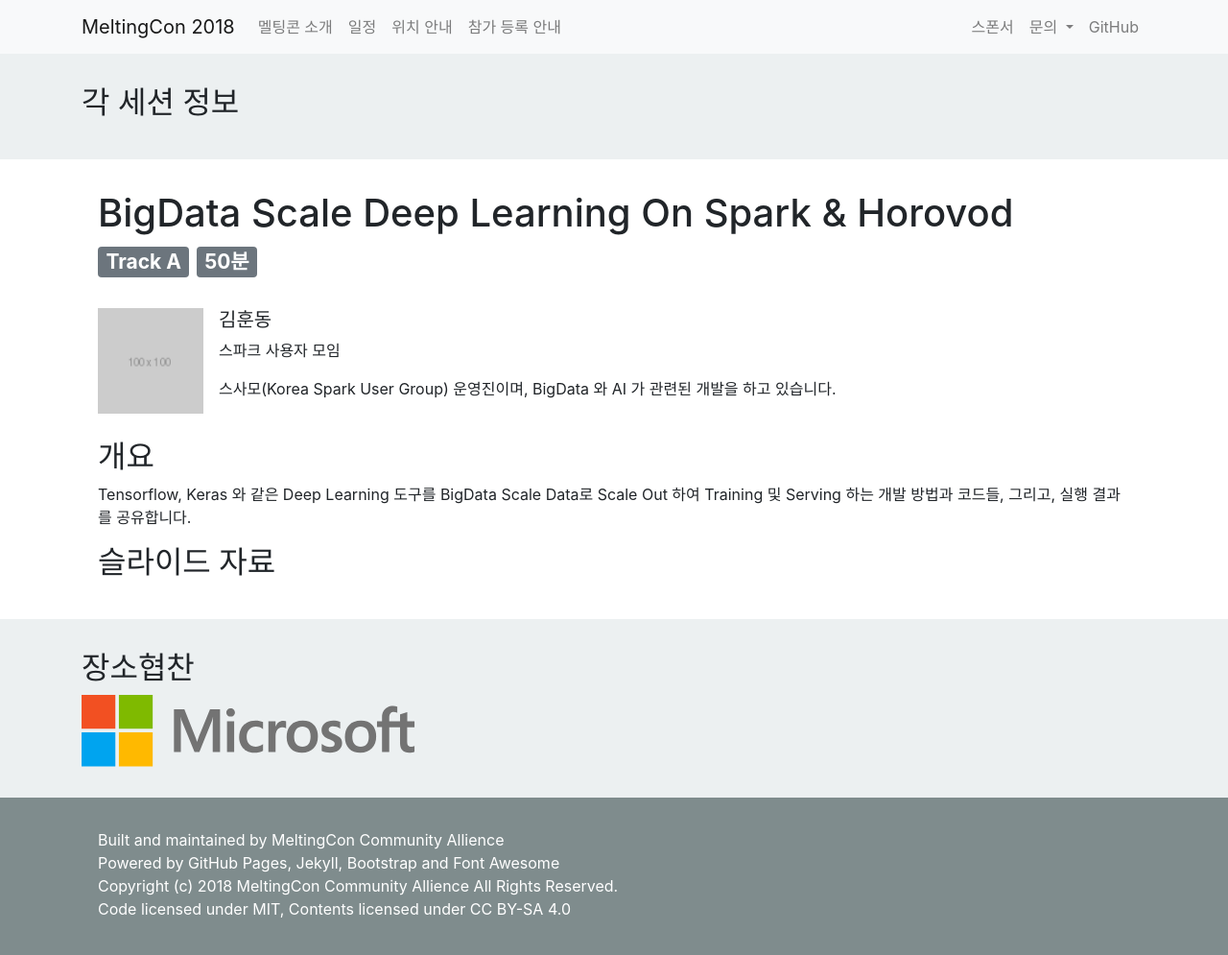
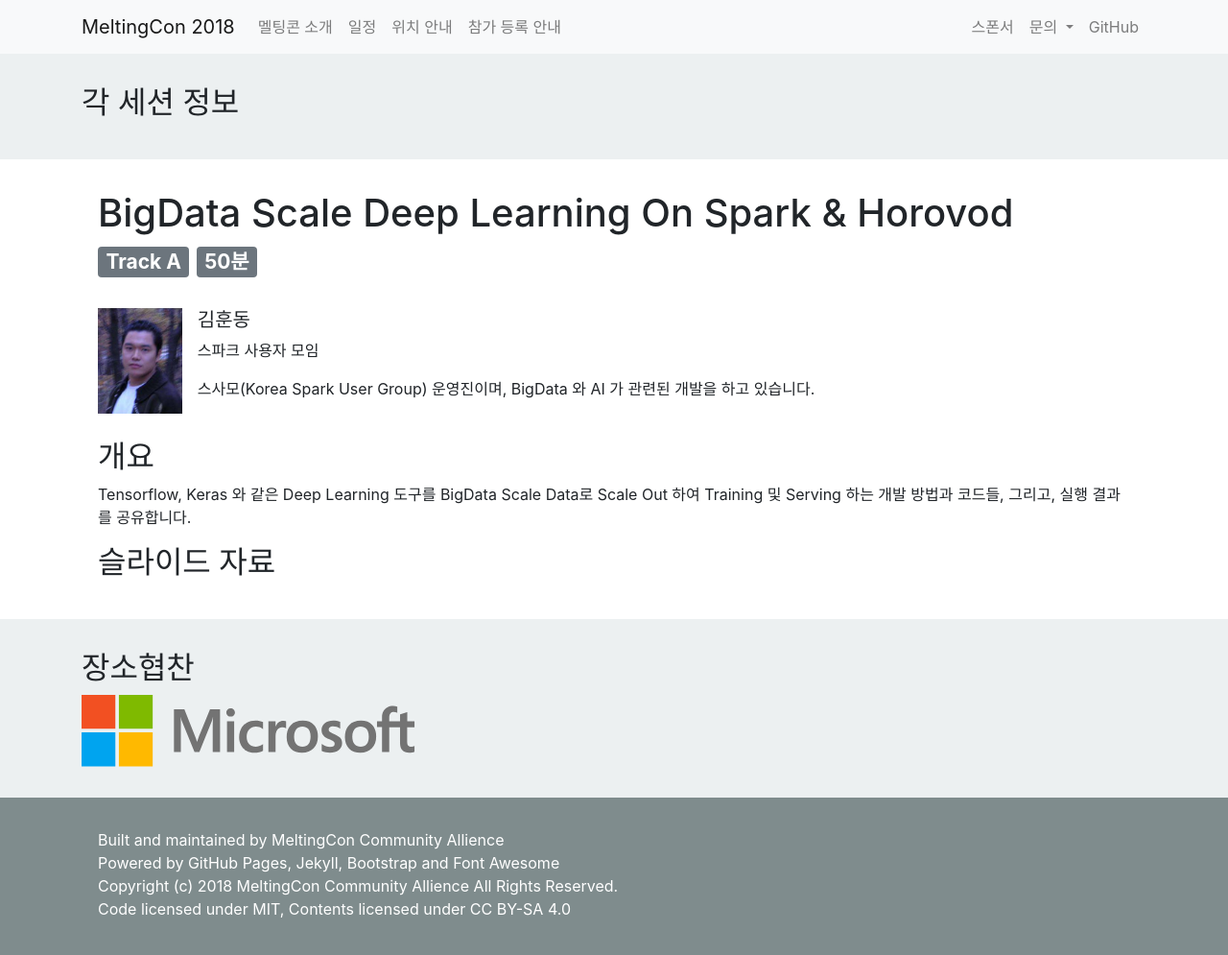
Before and after one commit to meltingcon/2018, a Jekyll site: the page built from _sessions/session_a_3.md, in a window 1280 px wide and 1007 px high. Shown: the top 995 px of the window at 96% size. Built offline with Jekyll 4.4.1, drawn with Linux system fonts in a browser that asks for light colours.

Commit message:
김훈동님 프로필 사진 추가

```diff
--- a/_sessions/session_a_3.md
+++ b/_sessions/session_a_3.md
@@ -9,7 +9,7 @@ speakers:
   - name: 김훈동
     org: 스파크 사용자 모임
     desc: 스사모(Korea Spark User Group) 운영진이며, BigData 와 AI 가 관련된 개발을 하고 있습니다.
-    image: ""
+    image: ../assets/imgs/김훈동.png
 ---
 
 ## 개요
```
Also changed, not shown: assets/imgs/김훈동.png (added).
